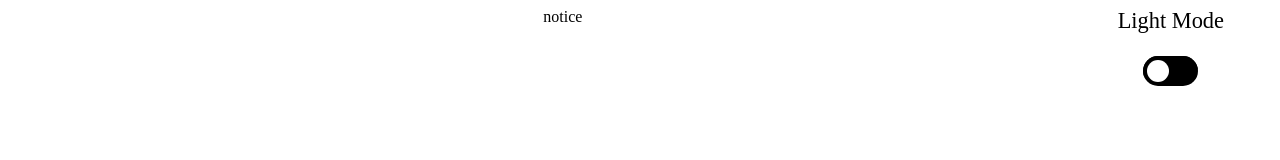
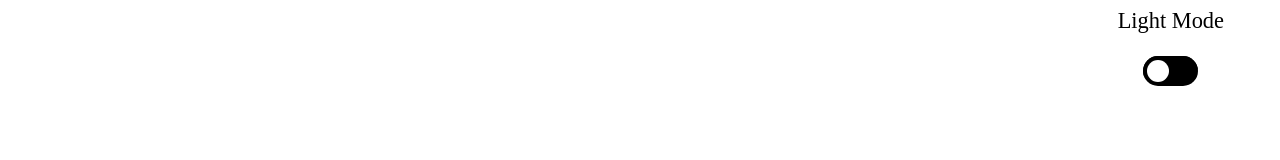
Before and after one commit to jinhyo-dev/Elec_blackboard, a React (Create React App) app: page /Notice in a window 1280 px wide. Shown: the top 160 px of the page. Built offline with nearby package versions, Linux system fonts and the light colour scheme.

Commit message:
2/2 1:16AM  clean up

```diff
--- a/src/App.js
+++ b/src/App.js
@@ -2,25 +2,17 @@ import React, { useState } from 'react';
 import './styles/app.css';
 import Footer from './components/footer'
 import DarkMode from './components/DarkMode'
-// import Navbar from './components/Navbar'
 import { Route,Routes } from "react-router-dom";
 import Home from './pages/Home';
-import Food from './pages/Food'
-import Notice from './pages/Notice'
 
 function App() {
   return (
     <div className="main">
 
       <DarkMode />
-        {/* <Navbar /> */}
         <Routes>
           <Route path="/" element={<Home/>} />
-          <Route path='/Food' element={<Food/>} />
-          <Route path='/Notice' element={<Notice/>} />
         </Routes>
-
-
       <Footer />
     </div>
   );
```
